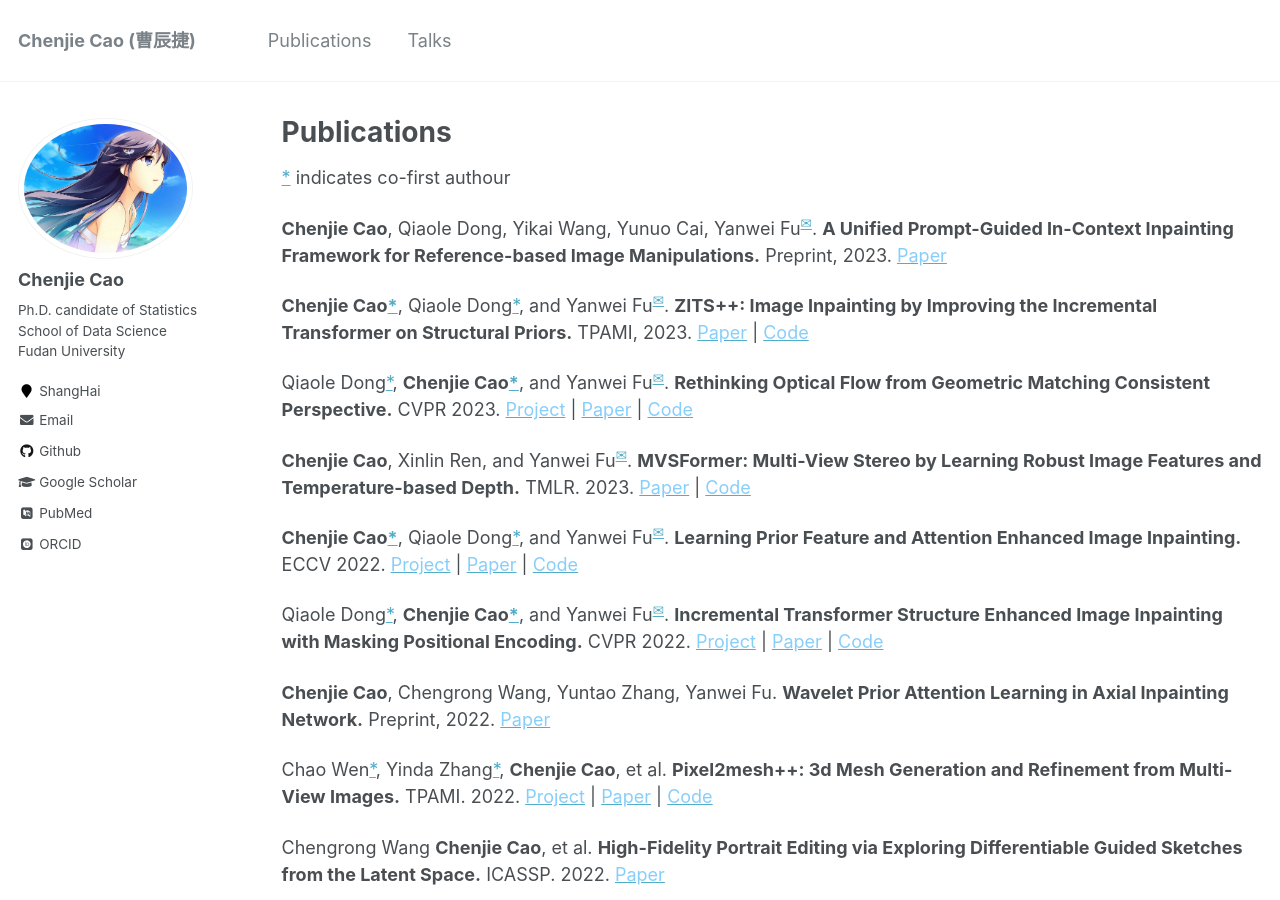
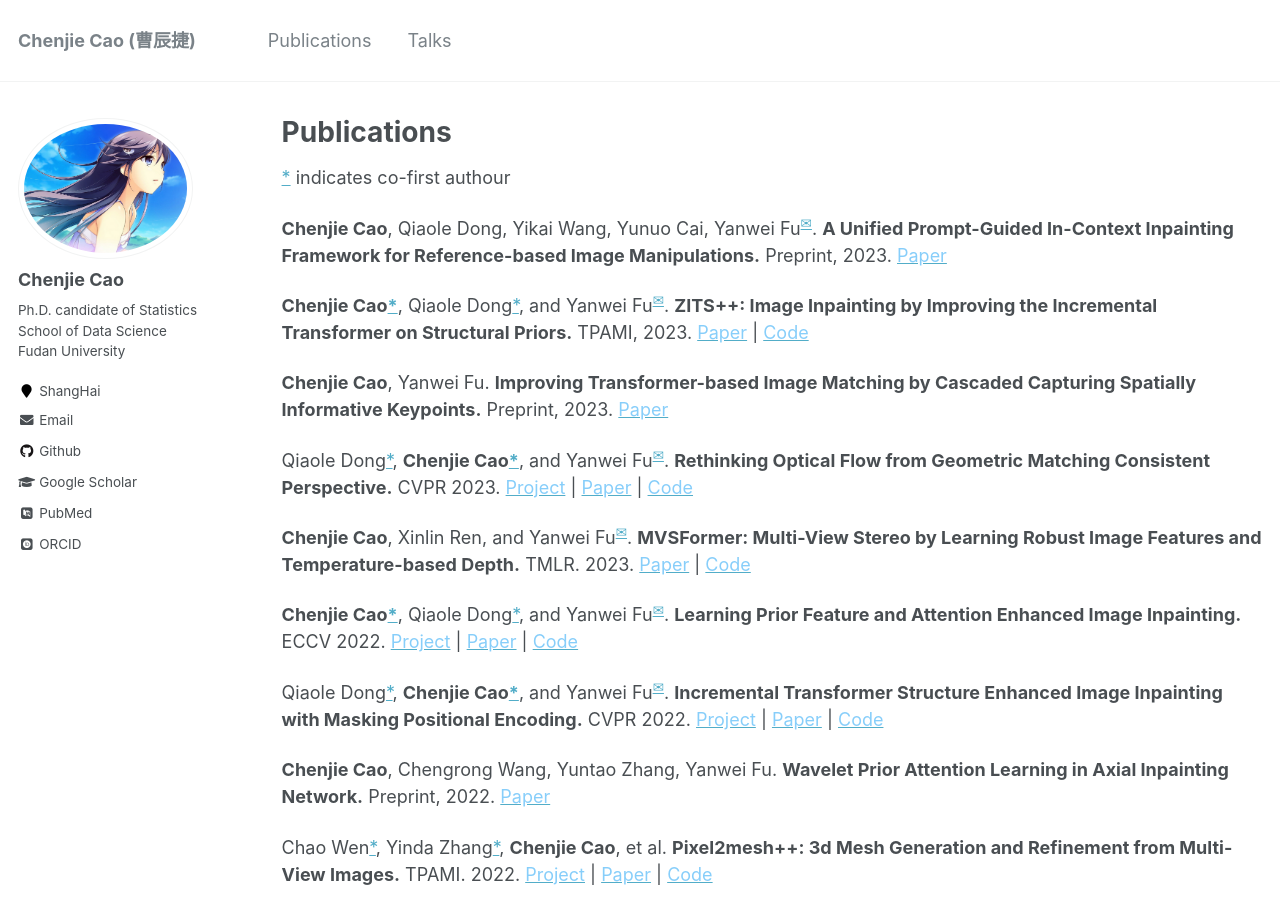
Before and after one commit to ewrfcas/ewrfcas.github.io, a Jekyll site: the page built from _pages/publications.md, in a window 1280 px wide and 900 px high. Built offline with Jekyll 4.4.1, drawn with Linux system fonts in a browser that asks for light colours; some web fonts are replaced.

Commit message:
update for some under review papers

```diff
--- a/_pages/publications.md
+++ b/_pages/publications.md
@@ -15,6 +15,9 @@ author_profile: true
 <b>ZITS++: Image Inpainting by Improving the Incremental Transformer on Structural Priors.</b> TPAMI, 2023.
 [<span class="underline-on-hover" style="color:#87CEFA">Paper</span>](https://arxiv.org/abs/2210.05950)
 \| [<span class="underline-on-hover" style="color:#87CEFA">Code</span>](https://github.com/ewrfcas/ZITS-PlusPlus)
+
+<b>Chenjie Cao</b>, Yanwei Fu. <b>Improving Transformer-based Image Matching by Cascaded Capturing Spatially Informative Keypoints.</b> Preprint, 2023.
+[<span class="underline-on-hover" style="color:#87CEFA">Paper</span>](https://arxiv.org/abs/2303.02885)
 
 Qiaole Dong<a>*</a>, <b>Chenjie Cao<a>*</a></b>, and Yanwei Fu<sup><a title='Corresponding author'>✉</a></sup>.
 <b>Rethinking Optical Flow from Geometric Matching Consistent Perspective.</b> CVPR 2023.
```
